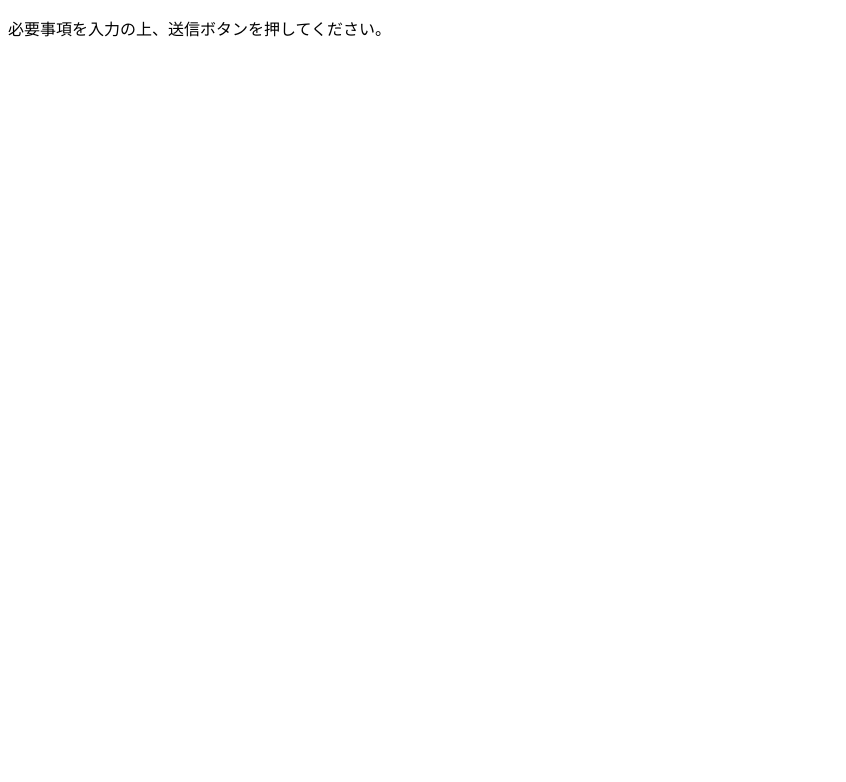
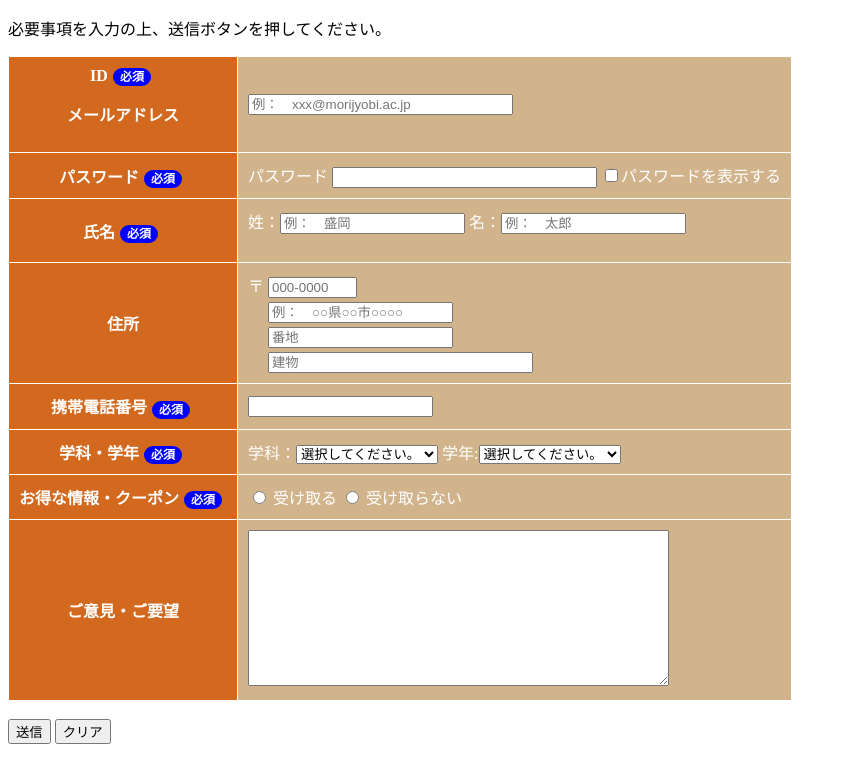
Before and after one commit to akumademohanabi/html, a plain HTML site: page form/register.html in a window 1280 px wide. Shown: the whole page, without its empty margins (0-846 px from the left). Drawn offline with Linux system fonts and the light colour scheme.

Commit message:
課題をまとめて提出

```diff
--- a/form/register.html
+++ b/form/register.html
@@ -6,8 +6,87 @@
     <title>登録ファーム</title>
     <link rel="stylesheet" href="register-style.css">
 </head>
+
+
+
 <body>
+
     <p>必要事項を入力の上、送信ボタンを押してください。</p>
+    <form action="#" method="get">
+        <table>
+                <tr>
+                    <th><span class="required">ID</span><p>メールアドレス</p></th>
+                    <td><input type="email" name="email" size="30" placeholder="例：　xxx@morijyobi.ac.jp" required><br></td>
 
+                </tr>
+
+                <tr>
+                    <th><span class="required">パスワード</span></th>
+                    <td><label for="password">パスワード</span>
+                        <input type="password" id="password" size="30", minlength="8" required>
+                        <input type="checkbox">パスワードを表示する
+                    </label><br></td>
+                </tr>
+
+                <tr>
+                    <th><span class="required">氏名</span></th>
+                    <td>姓：<input type="text" name="last_name" placeholder="例：　盛岡" required>
+                        名：<input type="text" name="first_name" placeholder="例：　太郎" required><br>
+                    <br></td>
+                </tr>
+
+                <tr>
+                    <th>住所</th>
+                    <td>
+                        〒 <input type="text" name="post" size="8" placeholder="000-0000"><br>
+                        　 <input type="text" name="address" readonly placeholder="例：　○○県○○市○○○○"><br>
+                        　 <input type="text" name="stad" placeholder="番地"><br>
+                        　 <input type="text" name="building" size="30" placeholder="建物"><br>
+                    </td>
+                </tr>
+
+                <tr>
+                    <th><span class="required">携帯電話番号</span></th>
+                    <td><input type="tel" name="tel" required><br></td>
+                </tr>
+
+                <tr>
+                    <th><span class="required">学科・学年</span></th>
+                    <td>
+                        学科：<select name="department" required>
+                            <option value="" >選択してください。</option><br>
+                            <option value="高度情報">高度情報工学科</option><br>
+                            <option value="総合システム">総合システム工学科</option><br>
+                            <option value="情報システム">情報システム科</option><br>
+                        </select>
+                        学年:<select name="year"  required>
+                            <option value="">選択してください。</option><br>
+                            <option value="1">1年生</option><br>
+                            <option value="2">2年生</option><br>
+                            <option value="3">3年生</option><br>
+                            <option value="4">4年生</option><br>
+                        </select><br>
+                    </td>
+                </tr>
+
+                <tr>
+                    <th><span class="required">お得な情報・クーポン</span></th>
+                    <td>
+                        <input type="radio" name="radio" value="yes" required> 受け取る
+                        <input type="radio" name="radio" value="no"> 受け取らない<br>
+                    </td>
+                </tr>
+
+                <tr>
+                    <th>ご意見・ご要望</th>
+                    <td><textarea name="multiple" cols="50" rows="10" maxlength="200"></textarea><br>
+                    </td>
+                </tr>
+        </table>
+        <br>
+        <button type="submit">送信</button>
+        <button type="reset">クリア</button>
+
+</form>
 </body>
 </html>
```
